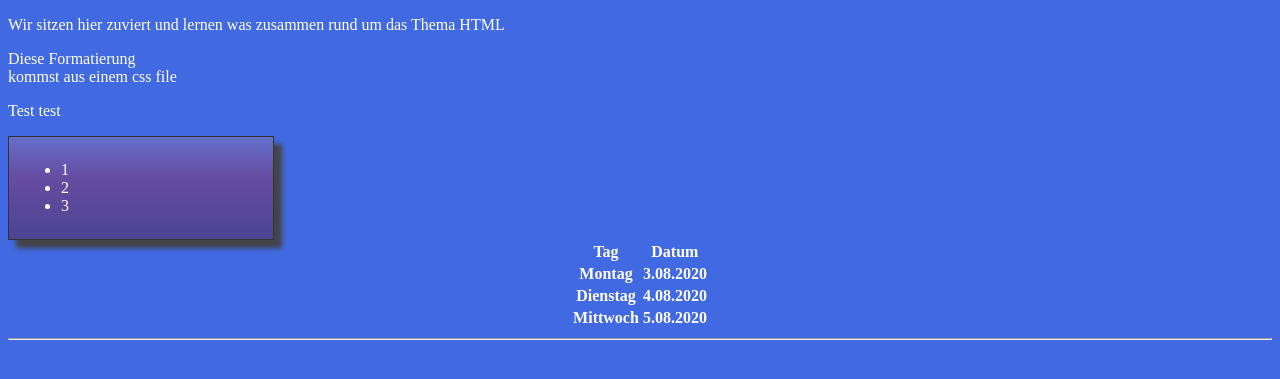
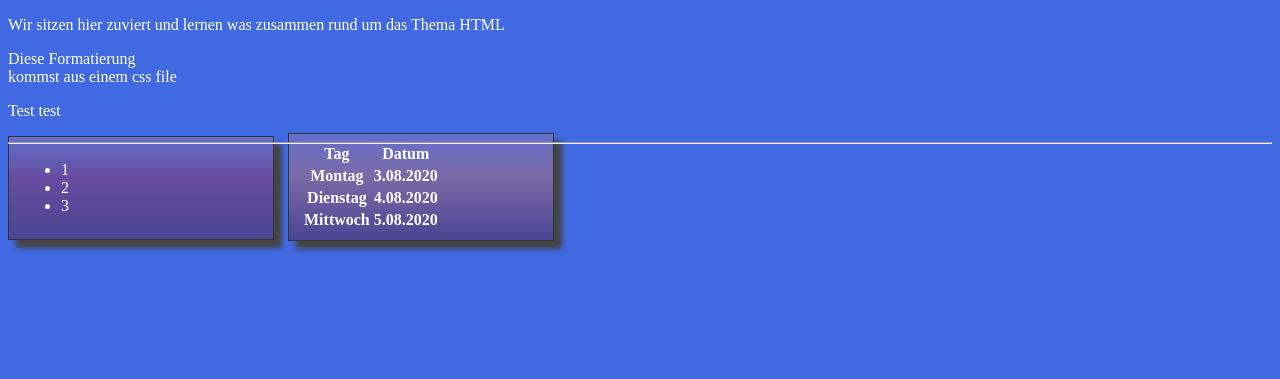
Before and after one commit to Katrin-No/HTML-Basics, a plain HTML site: page website/index.html in a window 1280 px wide. Shown: the part 105-484 px from the top of the page. Drawn offline with Linux system fonts and the light colour scheme.

Commit message:
Position

```diff
--- a/website/index.html
+++ b/website/index.html
@@ -37,7 +37,7 @@
                 <li>3</li>
             </ul>
         </div>
-        <div align="center">
+        <div class="containera">
             <table>
                 <tr><th>Tag</th><th>Datum</th></tr>
                 <tr><th>Montag</th><th>3.08.2020</th></tr>
--- a/website/styles.css
+++ b/website/styles.css
@@ -10,5 +10,6 @@
     border: 1px solid #333;
     box-shadow: 8px 8px 5px #444;
     padding: 8px 12px;
+    margin: -107px 280px;
     background-image: linear-gradient(180deg, rgb(101, 111, 202), rgb(124, 106, 167) 40%, rgb(76, 68, 146));
   }
```
